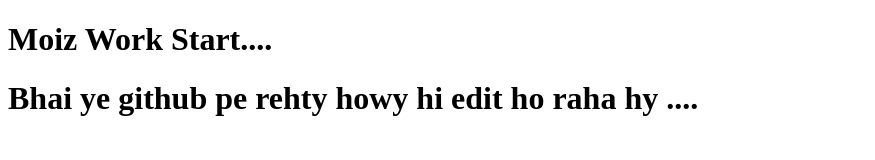
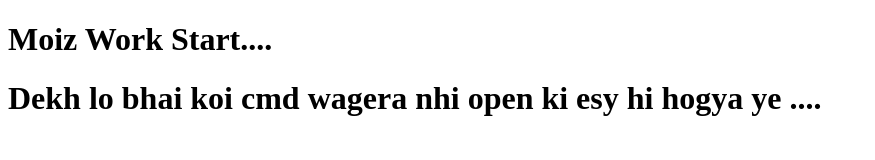
Before and after one commit to moizawan07/Group-project, a plain HTML site: page index.html in a window 1280 px wide. Shown: the whole page, without its empty margins (0-875 px from the left). Drawn offline with Linux system fonts and the light colour scheme.

Commit message:
Update index.html

```diff
--- a/index.html
+++ b/index.html
@@ -7,7 +7,7 @@
 </head>
 <body>
     <h1>Moiz Work Start....</h1>
-    <h1> Bhai ye github pe rehty howy hi edit ho raha hy ....</h1>
+    <h1> Dekh lo bhai koi cmd wagera nhi open ki esy hi hogya ye ....</h1>
 
 </body>
 </html>
```
